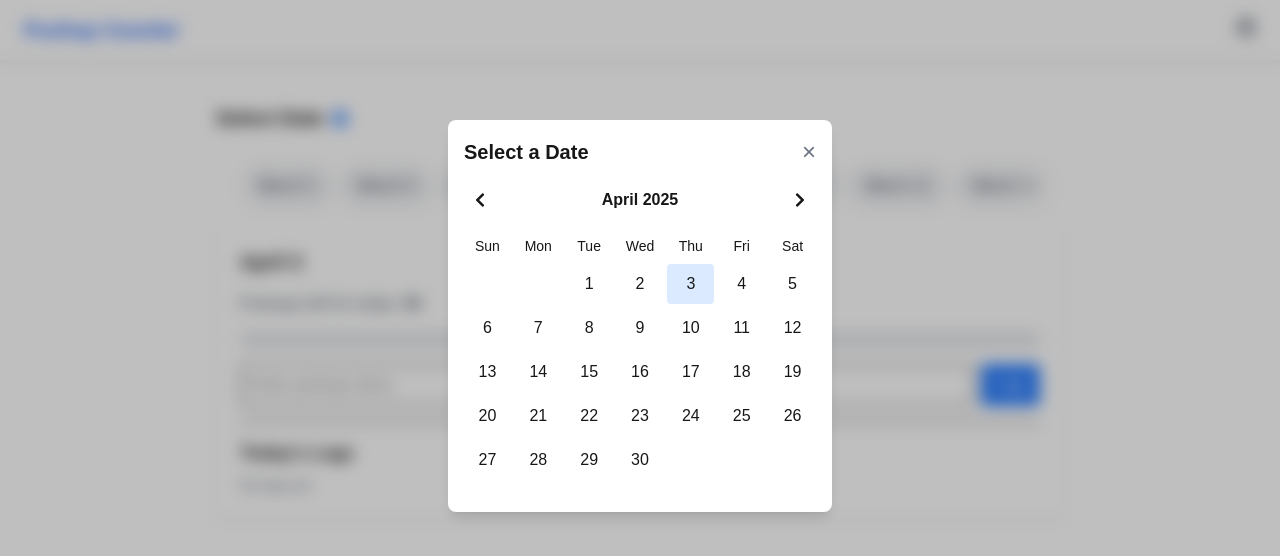
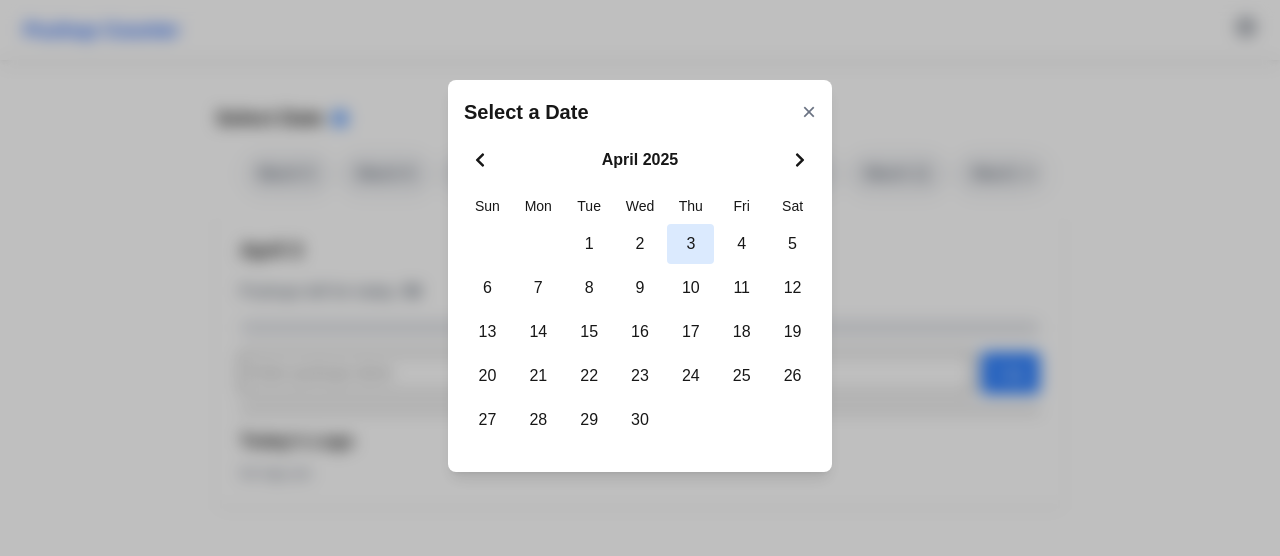
Before and after one commit to jpreinold/pushup-counter, a Next.js app: page / in a window 1280 px wide. Both pictures are taken after a click on the button 339 px from the left and 118 px from the top of the page. Shown: the top 556 px of the page. Built offline with nearby package versions, Linux system fonts and the light colour scheme.

Commit message:
Minor fixes to styling

```diff
--- a/app/components/CalendarModal.tsx
+++ b/app/components/CalendarModal.tsx
@@ -34,7 +34,14 @@ export default function CalendarModal({ onClose, onSelectDate }: CalendarModalPr
   };
 
   return (
-    <div className="fixed inset-0 z-50 flex justify-center backdrop-blur-sm bg-black/25 pt-30">
+    <div
+      className="fixed inset-0 z-50 flex justify-center backdrop-blur-sm bg-black/25 pt-20"
+      onClick={(e) => {
+        if (e.target === e.currentTarget) {
+          onClose();
+        }
+      }}
+    >
       <div className="bg-white rounded-lg p-4 w-11/12 sm:w-96 shadow-lg h-fit">
         <div className="flex justify-between items-center mb-4">
           <h2 className="text-xl font-semibold">Select a Date</h2>
--- a/app/page.tsx
+++ b/app/page.tsx
@@ -131,7 +131,7 @@ export default function Home() {
 
       {/* Date Carousel Section */}
       <div>
-        <div className="flex items-center gap-2 mb-4">
+        <div className="flex items-center gap-2 mb-1">
           <h2 className="text-xl font-semibold">Select Date</h2>
           <button
             onClick={() => setShowCalendarModal(true)}
```
